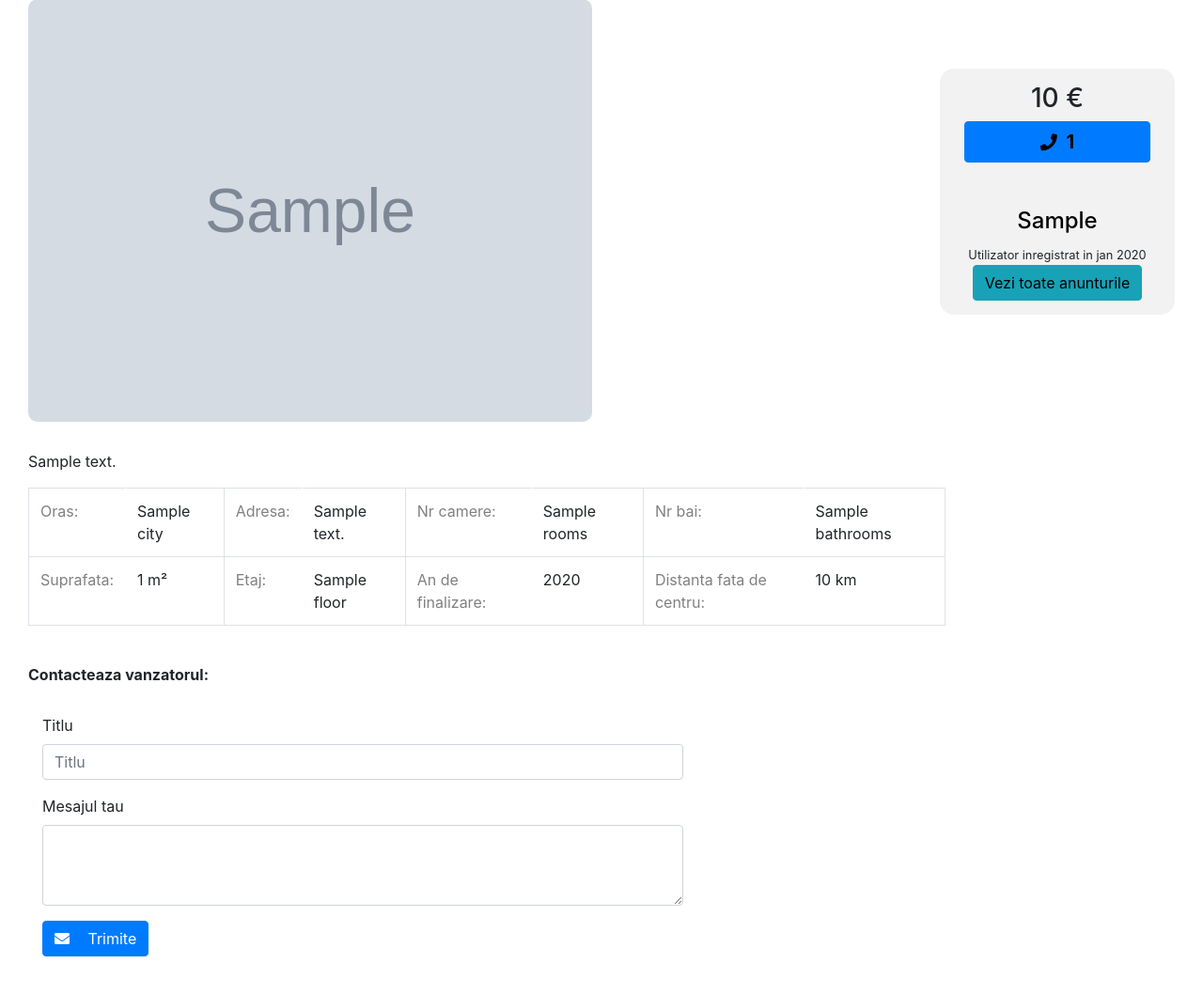
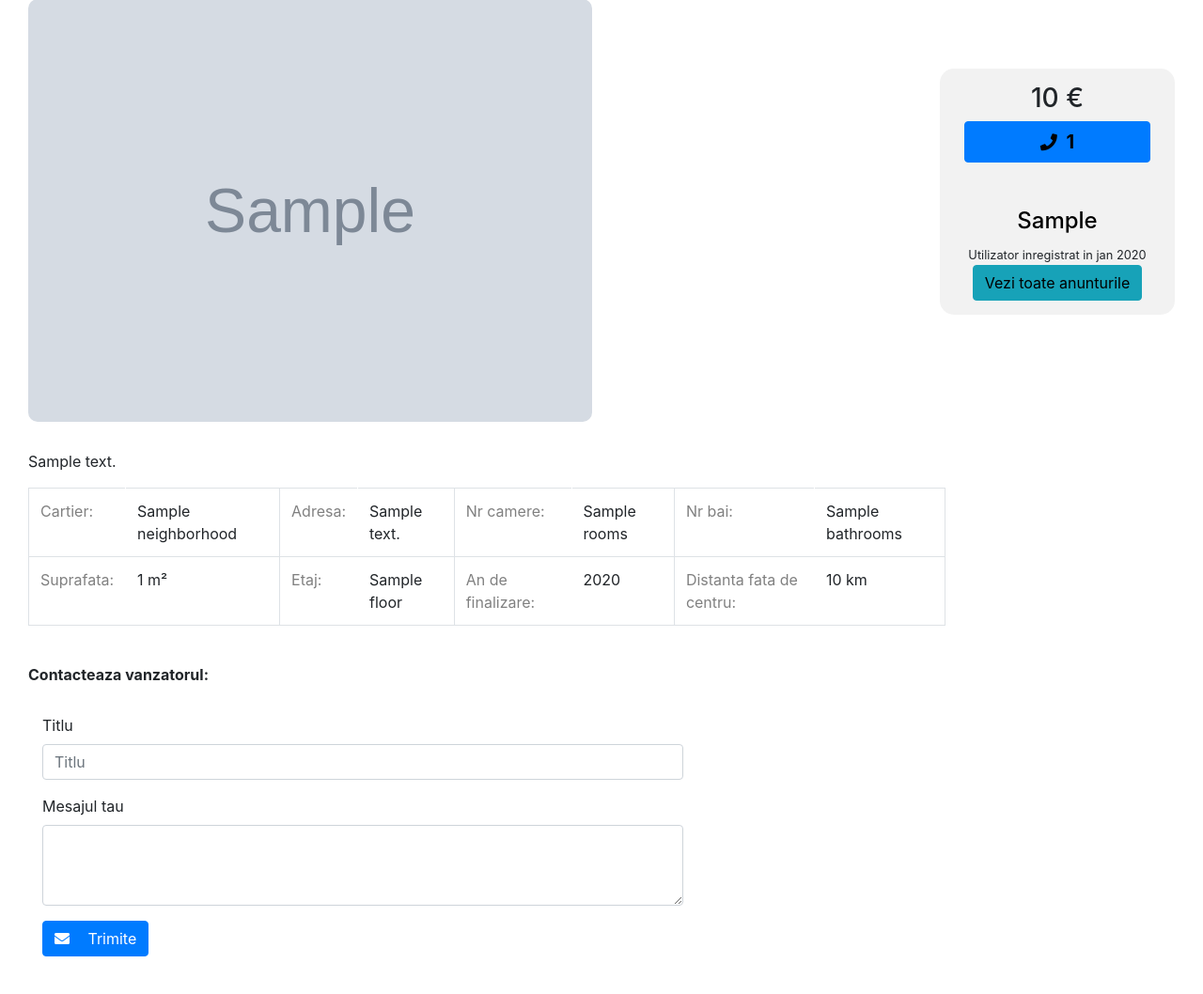
Before and after one commit to Mihaaai/RealEstateMarketplace, a Django app: template project/RealEstateMarketPlace/templates/detail_listing_template.html in a window 1280 px wide. Shown: the part 136-1194 px from the top of the page at 94% size. Run offline with Django 3.2, Linux system fonts and the light colour scheme; the template is opened without the code that fills it: most values are stand-ins (such as "Sample title", 1, 10 or a date in 2020); grey boxes marked "Sample" are stand-in pictures; some libraries are stand-ins or nearby versions.

Commit message:
Updated test. And fixed bug in details_template THANKS TO IT ;)

```diff
--- a/project/RealEstateMarketPlace/templates/detail_listing_template.html
+++ b/project/RealEstateMarketPlace/templates/detail_listing_template.html
@@ -76,8 +76,8 @@
 			<table class="table table-bordered listing-features">
 				<tbody>
 					<tr scope="row">
-						<td class="td-white-right-borders cl-grey">Oras: </td>
-						<td>{{ listing.estate_id.city }}</td>
+						<td class="td-white-right-borders cl-grey">Cartier: </td>
+						<td>{{ listing.estate_id.neighborhood }}</td>
 						<td class="td-white-right-borders cl-grey">Adresa: </td>
 						<td>{{ listing.estate_id.address }}</td>
 						<td class="td-white-right-borders cl-grey">Nr camere: </td>
```
Also changed, not shown: project/RealEstateMarketPlace/tests/DetailListingTest.py (+2 -4 lines).
